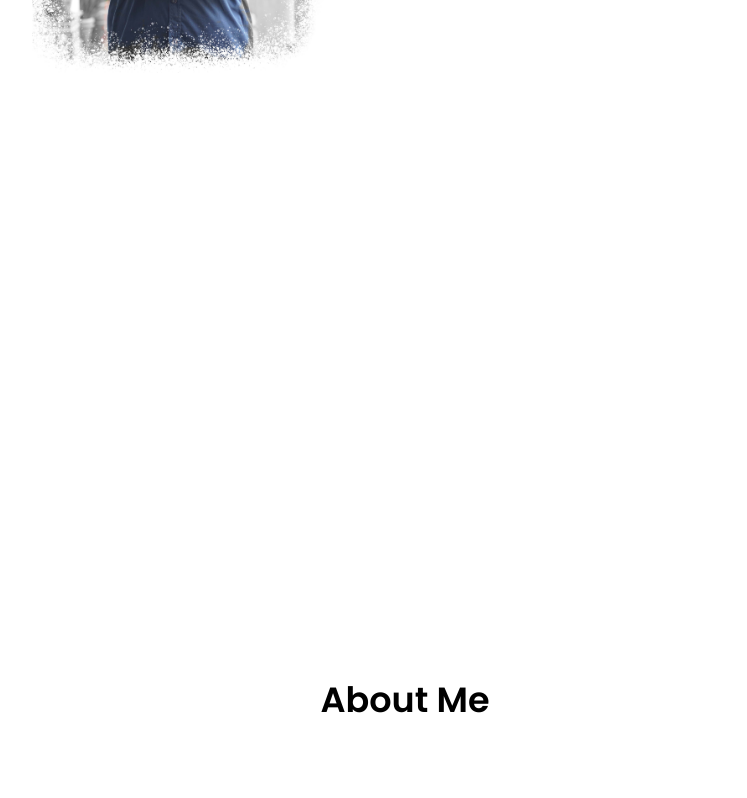
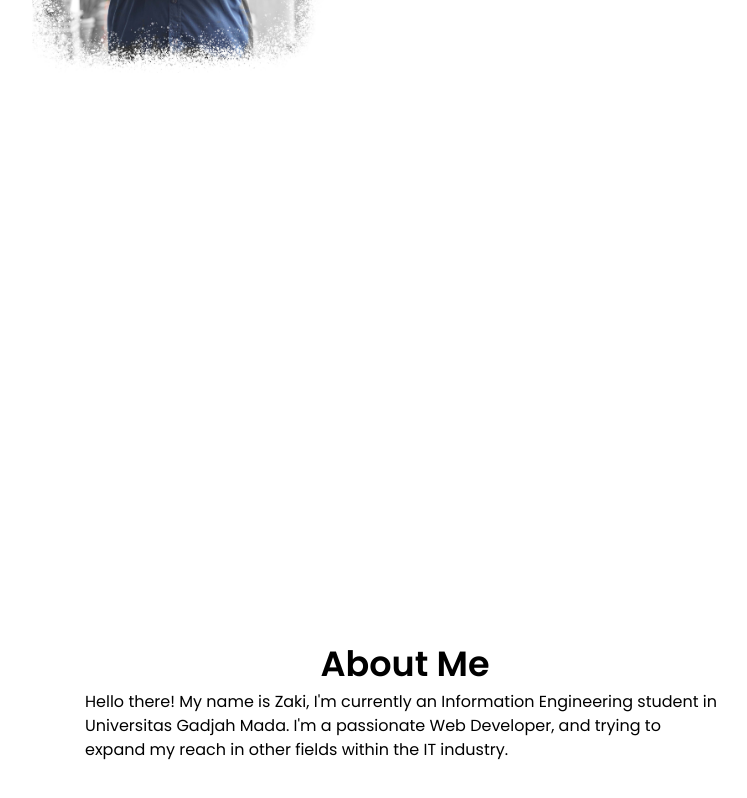
Before and after one commit to ahmadzaki2975/portfolio-v2, a Next.js app: page / in a window 1280 px wide. Shown: the part 500-1298 px from the top of the page, without its empty margins (235-982 px from the left). Built offline with nearby package versions, Linux system fonts and the light colour scheme.

Commit message:
feat: add temporary content

```diff
--- a/src/components/Main/AboutMe.tsx
+++ b/src/components/Main/AboutMe.tsx
@@ -1,7 +1,12 @@
 export default function AboutMe() {
-  return(
+  return (
     <section className="font-poppins min-h-screen flex flex-col justify-center items-center">
       <h2 className="text-[35px] font-semibold">About Me</h2>
+      <p className="w-1/2">
+        Hello there! My name is Zaki, I'm currently an Information Engineering
+        student in Universitas Gadjah Mada. I'm a passionate Web Developer, and trying to
+        expand my reach in other fields within the IT industry.
+      </p>
     </section>
-  )
+  );
 }
```
